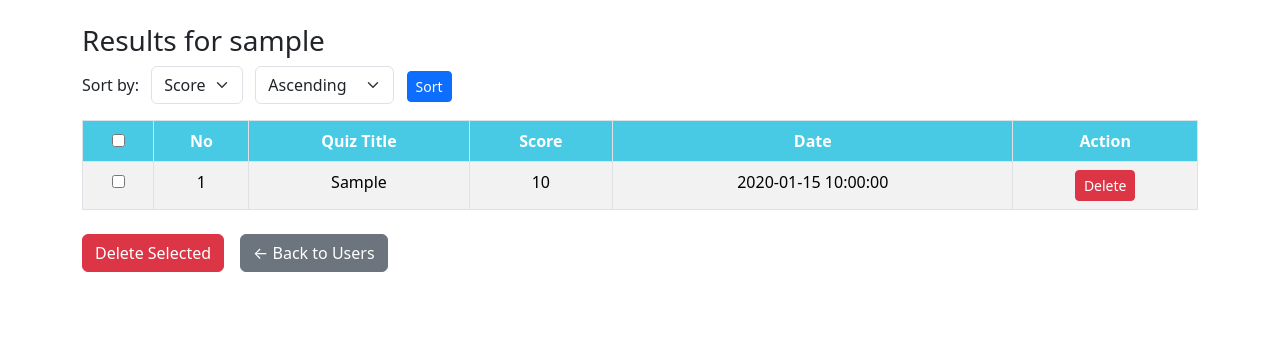
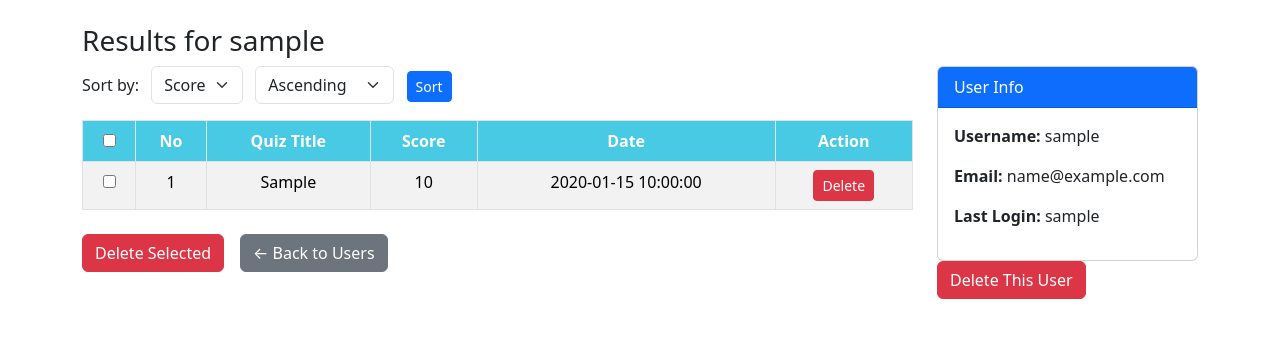
Before and after one commit to ponnya-min/jktechquiz.com, a PHP site: page /admin/user_result.php?id=1 in a window 1280 px wide. Shown: the top 338 px of the page. Run offline with PHP 8.4, Linux system fonts and the light colour scheme; tables that the repository leaves empty or names only in its code hold one stand-in row (values such as "Sample post").

Commit message:
Adding user info and delete in result page

```diff
--- a/admin/index.php
+++ b/admin/index.php
@@ -133,7 +133,7 @@ $totalPages = ceil($totalRows / $perPage);
                         <th class="admin_bg_color text-center">Last Login Date</th>
                         <th class="admin_bg_color text-center">Last Login</th>
                         <th class="admin_bg_color text-center">Expired</th>
-                        <th class="admin_bg_color text-center">Expired Acc</th>
+                        <th class="admin_bg_color text-center">Action</th>
 
                     </tr>
                 </thead>
--- a/admin/user_result.php
+++ b/admin/user_result.php
@@ -15,7 +15,7 @@ if (!isset($_GET['id'])) {
 $userId = (int)$_GET['id'];
 
 // Fetch user
-$userQuery = mysqli_prepare($conn, "SELECT username FROM users WHERE id = ?");
+$userQuery = mysqli_prepare($conn, "SELECT username, email, last_login FROM users WHERE id = ?");
 mysqli_stmt_bind_param($userQuery, "i", $userId);
 mysqli_stmt_execute($userQuery);
 $userResult = mysqli_stmt_get_result($userQuery);
@@ -24,6 +24,7 @@ $user = mysqli_fetch_assoc($userResult);
 if (!$user) {
     die("User not found.");
 }
+
 
 // Fetch result
 $resultQuery = mysqli_prepare($conn, "SELECT * FROM result WHERE user_id = ? ORDER BY $sort_by $sort_order");
@@ -46,6 +47,9 @@ $resultData = mysqli_stmt_get_result($resultQuery);
 <body>
     <div class="container mt-4">
         <h3>Results for <?= htmlspecialchars($user['username']) ?></h3>
+        <div class="row">
+            <!-- Left Section (3/4 width) -->
+            <div class="col-md-9">
                 <div class="mb-3">
                     <form method="GET" class="form-inline">
                         <input type="hidden" name="id" value="<?= $userId ?>">
@@ -75,7 +79,8 @@ $resultData = mysqli_stmt_get_result($resultQuery);
                             </tr>
                         </thead>
                         <tbody>
-        <?php $no = 1; while ($row = mysqli_fetch_assoc($resultData)): ?>
+                            <?php $no = 1;
+                            while ($row = mysqli_fetch_assoc($resultData)): ?>
                                 <tr>
                                     <td class="text-center"><input type="checkbox" name="result_ids[]" value="<?= $row['id'] ?>"></td>
                                     <td class="text-center"><?= $no++ ?></td>
@@ -92,16 +97,38 @@ $resultData = mysqli_stmt_get_result($resultQuery);
                             <?php endwhile; ?>
                         </tbody>
                     </table>
+
                     <div class="d-flex m-auto gap-3">
-            <button type="submit" class="btn btn-danger mt-2" onclick="return confirm('Delete selected results?')">
-                Delete Selected
-            </button>
+                        <button type="submit" class="btn btn-danger mt-2" onclick="return confirm('Delete selected results?')">Delete Selected</button>
                         <a href="index.php" class="btn btn-secondary mt-2">← Back to Users</a>
                     </div>
                 </form>
+            </div>
+
+            <!-- Right Section (1/4 width) -->
+            <div class="col-md-3">
+                <div class="card">
+                    <div class="card-header bg-primary text-white">
+                        User Info
+                    </div>
+                    <div class="card-body">
+                        <p><strong>Username:</strong> <?= htmlspecialchars($user['username']) ?></p>
+                        <p><strong>Email:</strong> <?= htmlspecialchars($user['email']) ?></p>
+                        <p><strong>Last Login:</strong> <?= htmlspecialchars($user['last_login']) ?: 'Never logged in' ?></p>
+                    </div>
+                </div>
+               <form method="POST" action="delete_user_from_result.php" onsubmit="return confirm('Are you sure you want to delete this user and all their results?');">
+    <input type="hidden" name="user_id" value="<?= $userId ?>">
+    <button type="submit" class="btn btn-danger">Delete This User</button>
+</form>
+
+            </div>
+        </div>
+    </div>
+
 
     <script>
-document.getElementById("selectAll").addEventListener("change", function () {
+        document.getElementById("selectAll").addEventListener("change", function() {
             const checkboxes = document.querySelectorAll("input[name='result_ids[]']");
             checkboxes.forEach(cb => cb.checked = this.checked);
         });
```
Also changed, not shown: admin/delete_user_from_result.php (added, +36 -0 lines). Lines whose indentation alone changed are shown as unchanged.
